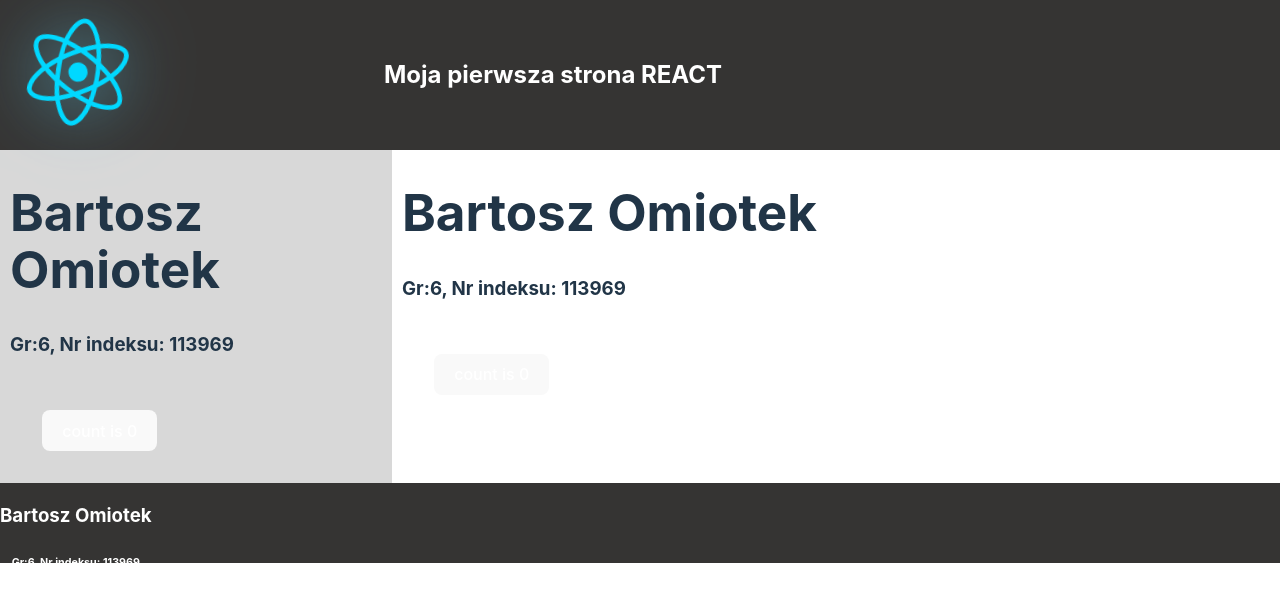
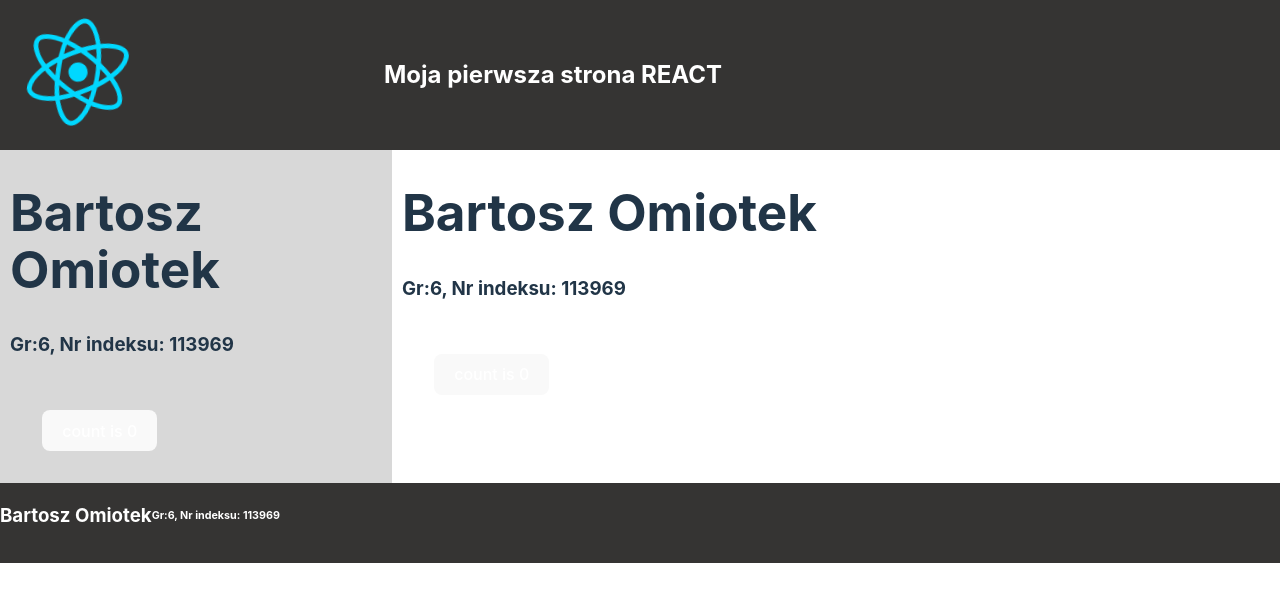
Before and after one commit to BartoszOmiotek16/vite-project1, a React (Vite) app: page / in a window 1280 px wide. Shown: the top 602 px of the page. Built offline with nearby package versions, Linux system fonts and the light colour scheme.

Commit message:
modified:   src/App.jsx

```diff
--- a/src/App.jsx
+++ b/src/App.jsx
@@ -43,10 +43,10 @@ function App() {
       </div>
       </div>
       <div class= "footer">
-      <div class= "footertext">
+
       <h3>Bartosz Omiotek</h3>
       <h6>Gr:6, Nr indeksu: 113969</h6>
-      </div>
+
       </div>
 
       <p className="read-the-docs">
```
